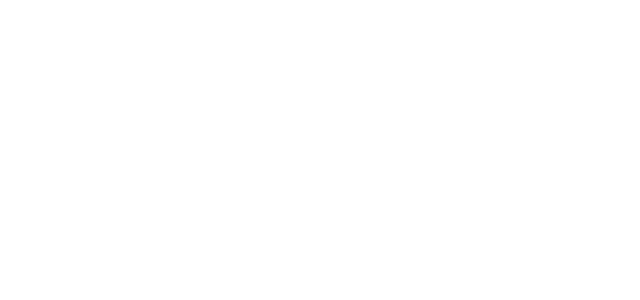
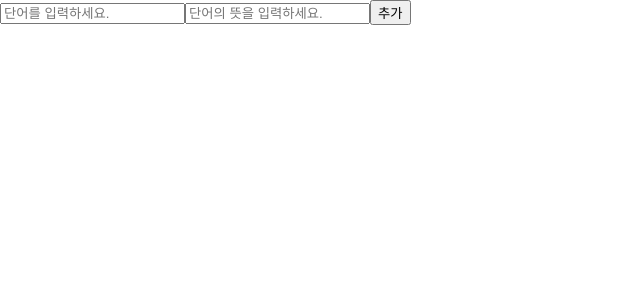
Before and after one commit to Goohyun3436/typescript-playground, a React (Vite) app: page /dict in a window 1280 px wide. Before the commit this address had no page. Shown: the top 300 px of the page, without its empty margins (0-640 px from the left). Built offline with nearby package versions, Linux system fonts and the light colour scheme.

Commit message:
단어 추가 화면 구성

```diff
--- a/src/App.tsx
+++ b/src/App.tsx
@@ -1,6 +1,7 @@
 import { BrowserRouter as Router, Routes, Route } from "react-router-dom";
 import GlobalStyle from "./GlobalStyle";
 import Main from "./pages/Main";
+import Dictionary from "./pages/Dictionary";
 
 const App = () => {
   return (
@@ -9,6 +10,7 @@
       <Router>
         <Routes>
           <Route path="/" element={<Main />} />
+          <Route path="/dict" element={<Dictionary />} />
         </Routes>
       </Router>
     </>
--- /dev/null
+++ b/src/pages/Dictionary/index.tsx
@@ -0,0 +1,74 @@
+import { useEffect, useState } from "react";
+import styled from "styled-components";
+
+const Dictionary = () => {
+  const [wordValue, setWordValue] = useState("");
+  const [defValue, setDefValue] = useState("");
+  const [dictValue, setDictValue] = useState({});
+
+  type Words = {
+    [key: string]: string;
+  };
+
+  class Dict {
+    private words: Words;
+    constructor() {
+      this.words = {};
+    }
+
+    // 메소드: 사전에 단어/뜻 추가
+    add(word: Word) {
+      // 사전에 해당 key 가 없다면
+      if (this.words[word.term] === undefined) {
+        this.words[word.term] = word.def;
+      }
+    }
+
+    // 메소드: 뜻 return
+    def(term: string) {
+      return this.words[term];
+    }
+  }
+
+  class Word {
+    constructor(public term: string, public def: string) {}
+  }
+
+  const kimchi = new Word("kimchi", "한국의 음식");
+
+  // 사전 생성
+  const dict = new Dict();
+  // 단어 추가
+  dict.add(kimchi);
+  // 뜻 출력
+  console.log(dict.def("kimchi")); // >> 한국의 음식
+
+  return (
+    <DictionaryBlock>
+      <div className="dictionary-content">
+        <section className="input-container">
+          <input
+            type="text"
+            placeholder="단어를 입력하세요."
+            value={wordValue}
+            onChange={(e) => setWordValue(e.target.value)}
+          />
+          <input
+            type="text"
+            placeholder="단어의 뜻을 입력하세요."
+            value={defValue}
+            onChange={(e) => setDefValue(e.target.value)}
+          />
+          <button>추가</button>
+        </section>
+        <section className="view-container">
+          <div>{Object.keys(dictValue)}</div>
+        </section>
+      </div>
+    </DictionaryBlock>
+  );
+};
+
+const DictionaryBlock = styled.div``;
+
+export default Dictionary;
--- a/src/pages/Main/index.tsx
+++ b/src/pages/Main/index.tsx
@@ -1,45 +1,6 @@
 import styled from "styled-components";
 
 const Main = () => {
-  // make hashmap
-
-  type Words = {
-    [key: string]: string;
-  };
-
-  class Dict {
-    private words: Words;
-    constructor() {
-      this.words = {};
-    }
-
-    // 메소드: 사전에 단어/뜻 추가
-    add(word: Word) {
-      // 사전에 해당 key 가 없다면
-      if (this.words[word.term] === undefined) {
-        this.words[word.term] = word.def;
-      }
-    }
-
-    // 메소드: 뜻 return
-    def(term: string) {
-      return this.words[term];
-    }
-  }
-
-  class Word {
-    constructor(public term: string, public def: string) {}
-  }
-
-  const kimchi = new Word("kimchi", "한국의 음식");
-
-  // 사전 생성
-  const dict = new Dict();
-  // 단어 추가
-  dict.add(kimchi);
-  // 뜻 출력
-  console.log(dict.def("kimchi")); // >> 한국의 음식
-
   return <MainBlock></MainBlock>;
 };
 
```
